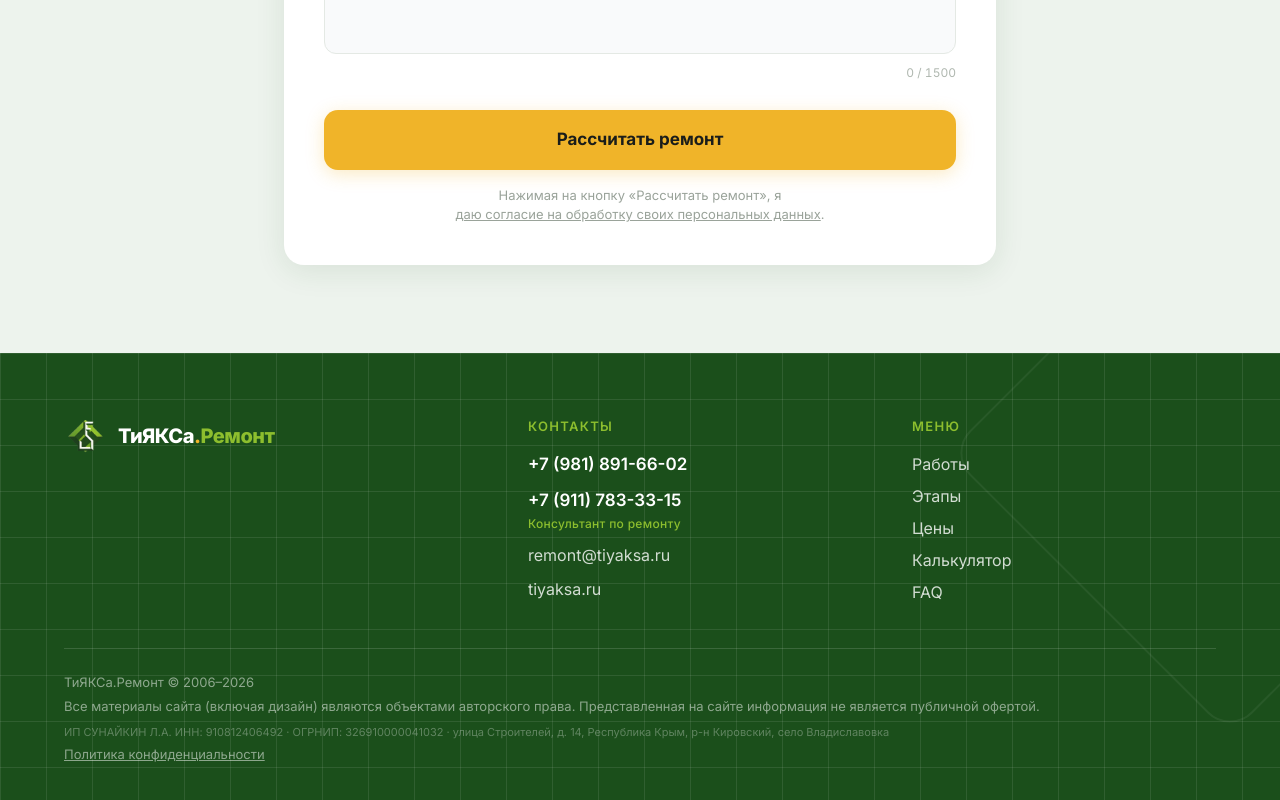
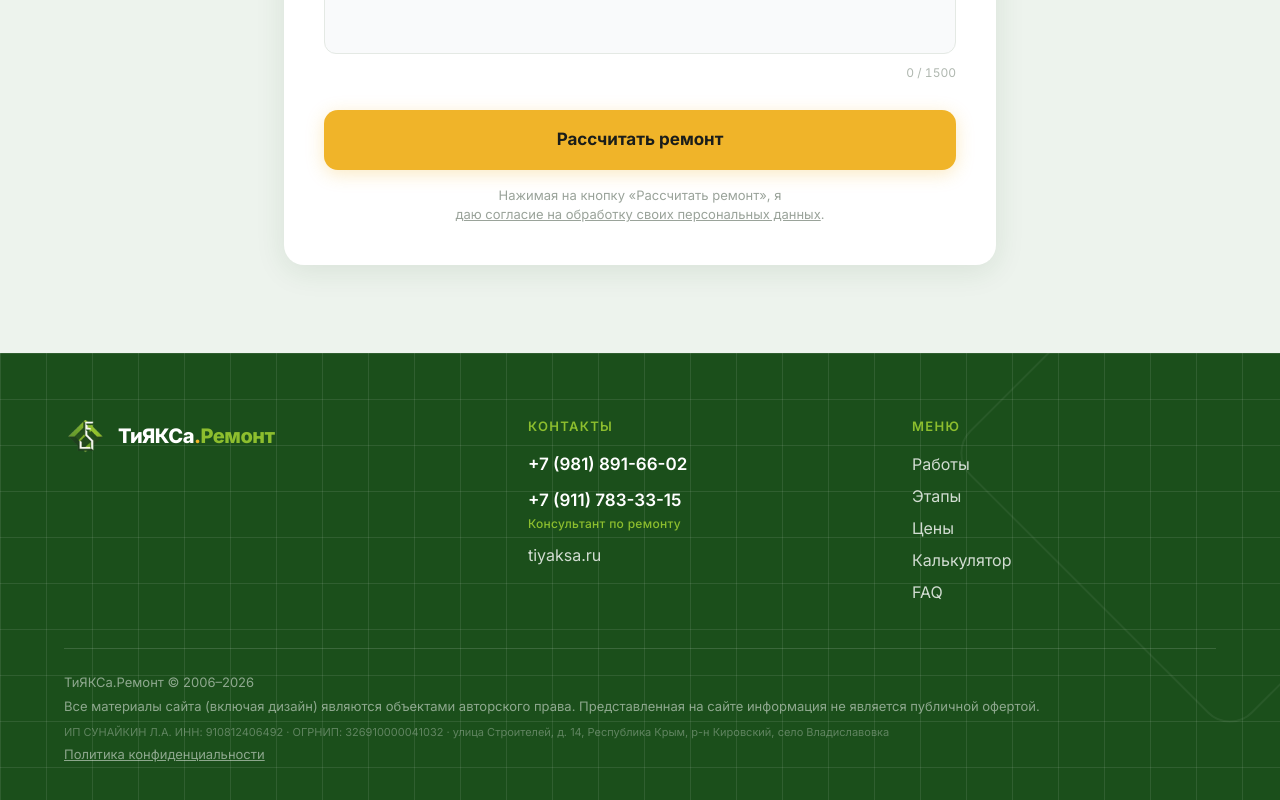
Before and after one commit to sudobins-png/tiyaksa-web, a Next.js app: page / in a window 1280 px wide. Shown: the part 9513-10313 px from the top of the page. Built offline with nearby package versions, Linux system fonts and the light colour scheme.

Commit message:
remove email from footer

```diff
--- a/components/sections/Footer.tsx
+++ b/components/sections/Footer.tsx
@@ -43,9 +43,6 @@ export function Footer() {
                 </a>
                 <span className="text-sage text-[12px] font-medium tracking-wide">{siteConfig.consultantLabel}</span>
               </div>
-              <a href={`mailto:${siteConfig.email}`} className="text-white/80 text-base hover:text-white transition-colors">
-                {siteConfig.email}
-              </a>
               <a href={`https://${siteConfig.website}`} className="text-white/80 text-base hover:text-white transition-colors">
                 {siteConfig.website}
               </a>
```
